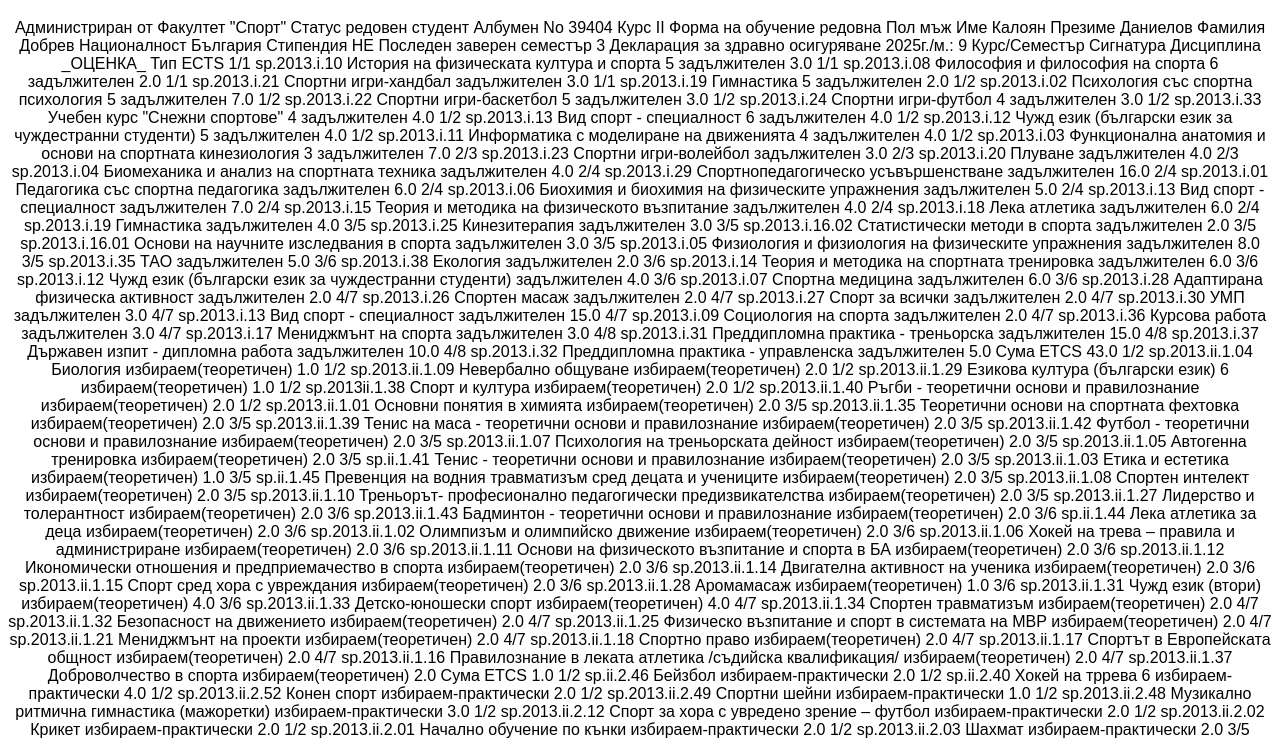
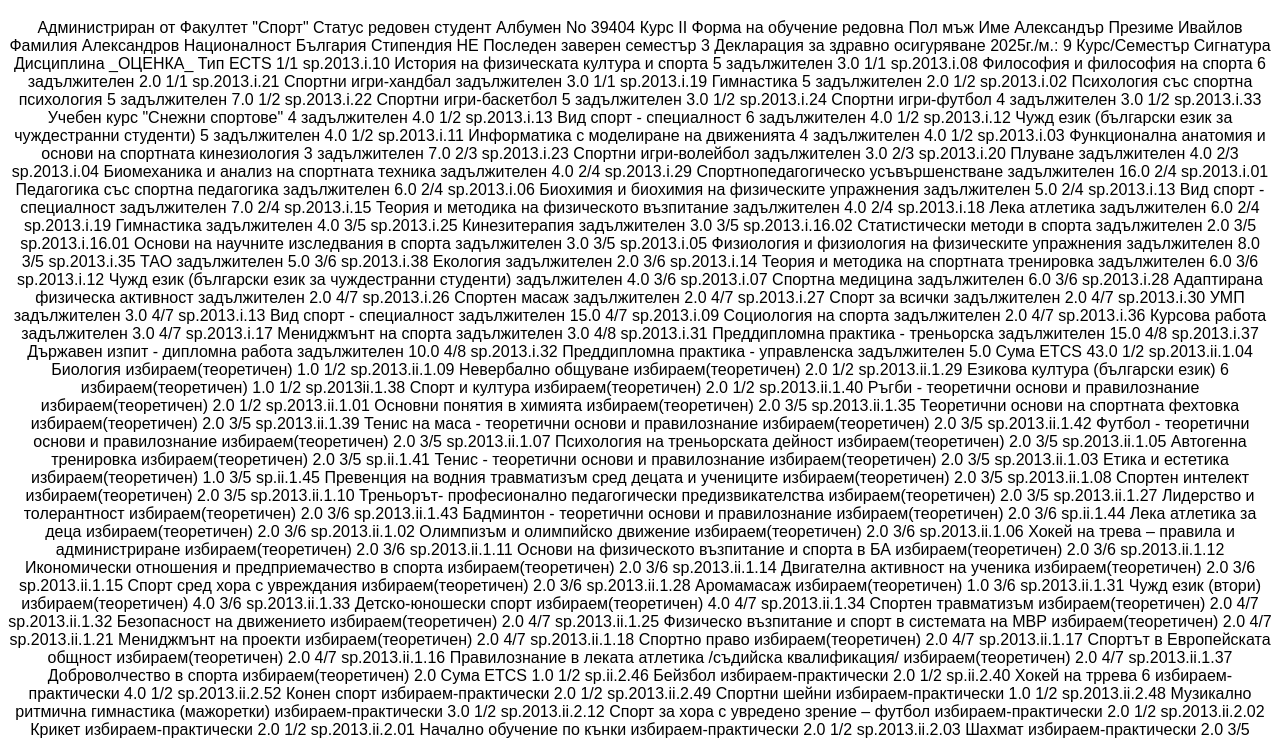
Before and after one commit to sashialeksandrov-cyber/s, a plain HTML site: page index.html in a window 1280 px wide. Shown: the part 61-800 px from the top of the page. Drawn offline with Linux system fonts and the light colour scheme.

Commit message:
Update index.html

```diff
--- a/index.html
+++ b/index.html
@@ -12,9 +12,9 @@
 Курс	ІІ
 Форма на обучение	редовна
 Пол	мъж
-Име	Калоян
-Презиме	Даниелов
-Фамилия	Добрев
+Име	Александър
+Презиме	Ивайлов
+Фамилия	Александров
 Националност	България
 Стипендия	НЕ
 Последен заверен семестър	3
```
